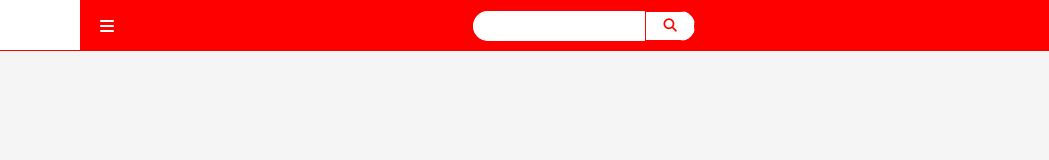
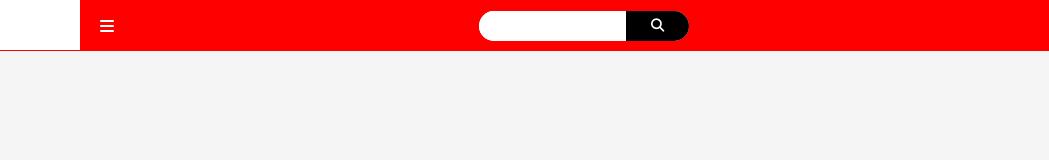
Before and after one commit to milandashscripl/codingvidyalaya, a website built with Parcel: page dashboard.html in a window 1280 px wide. Shown: the full height of the page, 176-1225 px from the left. Built offline with nearby package versions, Linux system fonts and the light colour scheme; grey boxes are pictures that could not be loaded.

Commit message:
upadated search bar

```diff
--- a/dashboard.html
+++ b/dashboard.html
@@ -23,7 +23,7 @@
                 </div>
                 <div class="search">
                     <form action="">
-                        <input type="text" name="" id="">
+                        <input type="search" name="" id="">
                         <button type="submit"><i class="fa fa-search"></i></button>
                     </form>
                 </div>
--- a/style.css
+++ b/style.css
@@ -120,15 +120,20 @@ html{
   .search form input{
     margin: 0;
     background: white;
+    width: 70%;
+    border: none;
+    outline: none;
+    padding: 0 10px;
   }
   .search form button{
     width: 30%;
-    background: white;
-    border: 1px solid red;
+    background: black;
     height: 100%;
+    border: none;
+    outline: none;
   }
   .search form button .fa{
-    color: red;
+    color: white;
   }
   .profile{
     width: 30px;
```
Also changed, not shown: login.html (+0 -2 lines), dist/login.html, 3 other files.
